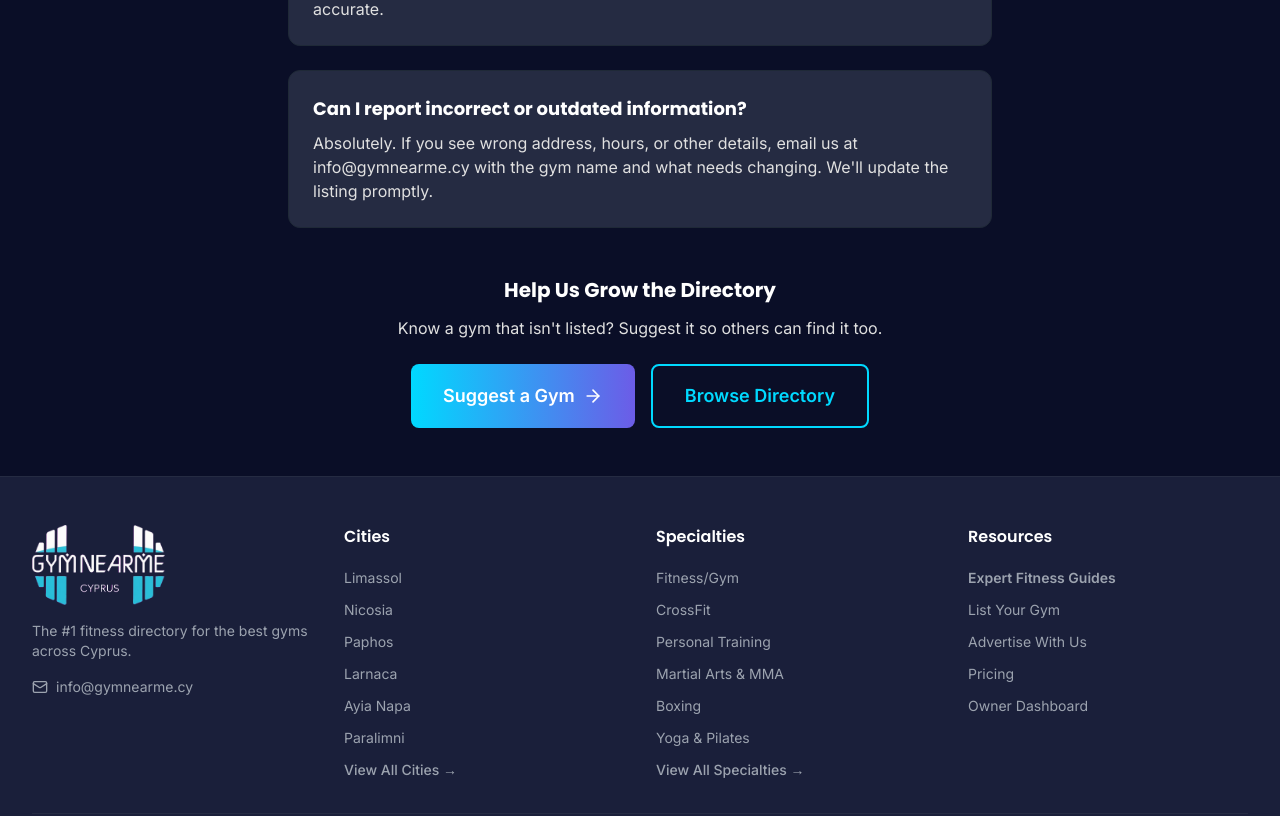
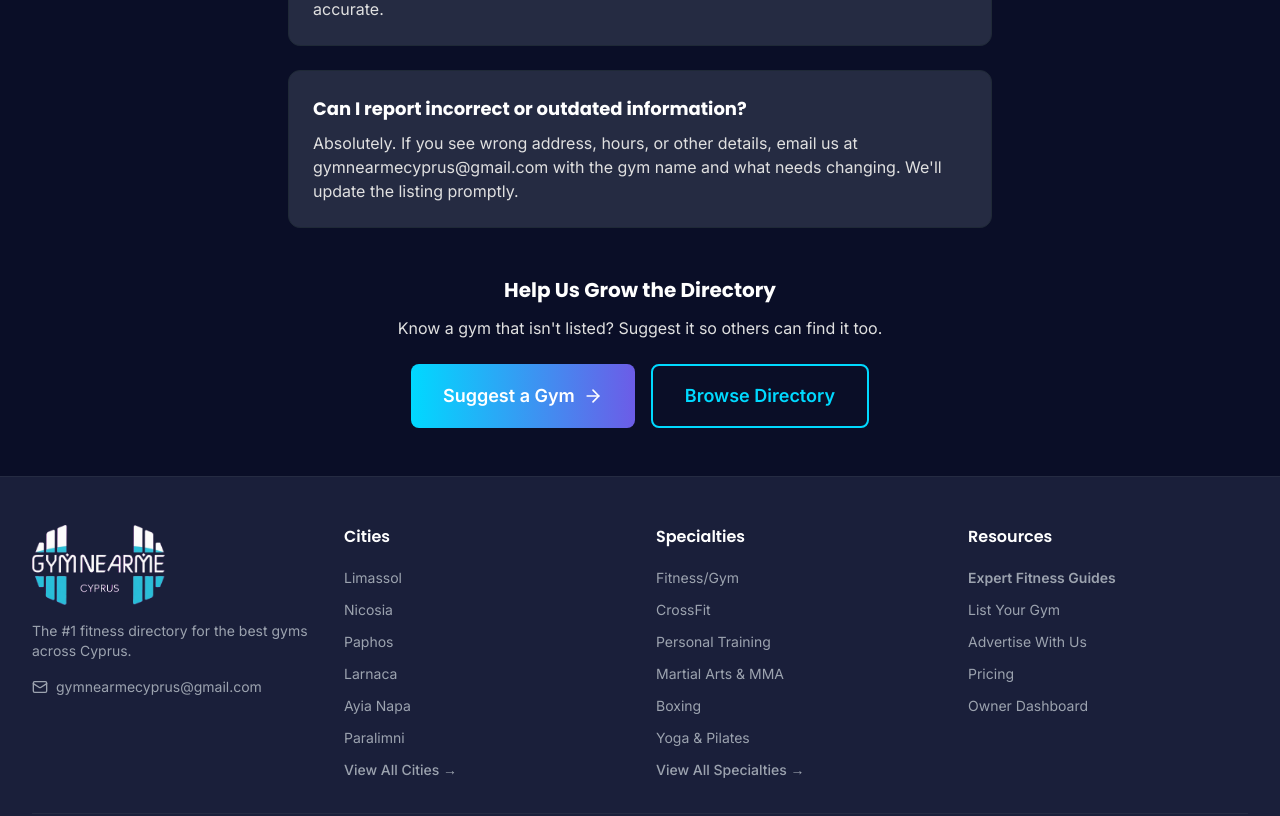
Before and after one commit to timomoebes/gymnearmecyprus-openclawd, a Next.js app: page /contact in a window 1280 px wide. Shown: the part 1960-2776 px from the top of the page. Built offline with nearby package versions, Linux system fonts and the light colour scheme; no server answers.

Commit message:
chore: update contact email to gymnearmecyprus@gmail.com site-wide
Co-authored-by: Cursor <cursoragent@cursor.com>

```diff
--- a/app/contact/page.tsx
+++ b/app/contact/page.tsx
@@ -6,7 +6,7 @@ import { Breadcrumbs } from '@/components/shared/Breadcrumbs';
 import { Button } from '@/components/shared/Button';
 import { ContactForm } from '@/components/contact/ContactForm';
 
-const CONTACT_EMAIL = 'info@gymnearme.cy';
+const CONTACT_EMAIL = 'gymnearmecyprus@gmail.com';
 
 export const metadata: Metadata = {
   title: 'Contact Us | Gym Near Me Cyprus',
@@ -19,7 +19,7 @@ const faqs = [
   {
     question: 'How do I add my gym to the directory?',
     answer:
-      'Use our free "Add Your Gym" form from the main menu or the link below. You can also email us at info@gymnearme.cy with your gym details (name, address, phone, hours, and services). We\'ll review and add it within 2–3 business days.',
+      'Use our free "Add Your Gym" form from the main menu or the link below. You can also email us at gymnearmecyprus@gmail.com with your gym details (name, address, phone, hours, and services). We\'ll review and add it within 2–3 business days.',
   },
   {
     question: 'Is the directory free to use?',
@@ -34,7 +34,7 @@ const faqs = [
   {
     question: 'Can I report incorrect or outdated information?',
     answer:
-      'Absolutely. If you see wrong address, hours, or other details, email us at info@gymnearme.cy with the gym name and what needs changing. We\'ll update the listing promptly.',
+      'Absolutely. If you see wrong address, hours, or other details, email us at gymnearmecyprus@gmail.com with the gym name and what needs changing. We\'ll update the listing promptly.',
   },
 ];
 
--- a/app/imprint/page.tsx
+++ b/app/imprint/page.tsx
@@ -44,8 +44,8 @@ export default function ImprintPage() {
               <strong>Contact:</strong>
               <br />
               Email:{' '}
-              <a href="mailto:info@gymnearme.cy" className="text-primary-blue hover:underline">
-                info@gymnearme.cy
+              <a href="mailto:gymnearmecyprus@gmail.com" className="text-primary-blue hover:underline">
+                gymnearmecyprus@gmail.com
               </a>
               <br />
               Website:{' '}
@@ -156,8 +156,8 @@ export default function ImprintPage() {
             <h2 className="text-xl font-semibold text-text-white mb-3">Contact</h2>
             <p>
               For questions regarding this imprint or legal matters, please contact us at{' '}
-              <a href="mailto:info@gymnearme.cy" className="text-primary-blue hover:underline">
-                info@gymnearme.cy
+              <a href="mailto:gymnearmecyprus@gmail.com" className="text-primary-blue hover:underline">
+                gymnearmecyprus@gmail.com
               </a>
               .
             </p>
--- a/app/privacy/page.tsx
+++ b/app/privacy/page.tsx
@@ -25,8 +25,8 @@ export default function PrivacyPage() {
             <p>
               This website is operated by <strong>Gym Near Me Cyprus</strong> (the data controller).
               For privacy-related requests you can reach us at{' '}
-              <a href="mailto:info@gymnearme.cy" className="text-primary-blue hover:underline">
-                info@gymnearme.cy
+              <a href="mailto:gymnearmecyprus@gmail.com" className="text-primary-blue hover:underline">
+                gymnearmecyprus@gmail.com
               </a>
               .
             </p>
@@ -149,8 +149,8 @@ export default function PrivacyPage() {
             </ul>
             <p className="mt-3">
               To exercise these rights, contact us at{' '}
-              <a href="mailto:info@gymnearme.cy" className="text-primary-blue hover:underline">
-                info@gymnearme.cy
+              <a href="mailto:gymnearmecyprus@gmail.com" className="text-primary-blue hover:underline">
+                gymnearmecyprus@gmail.com
               </a>
               . We will respond within the time limits required by applicable law.
             </p>
@@ -190,8 +190,8 @@ export default function PrivacyPage() {
             <p>
               For any questions about this privacy policy or your personal data, please contact us
               at{' '}
-              <a href="mailto:info@gymnearme.cy" className="text-primary-blue hover:underline">
-                info@gymnearme.cy
+              <a href="mailto:gymnearmecyprus@gmail.com" className="text-primary-blue hover:underline">
+                gymnearmecyprus@gmail.com
               </a>
               .
             </p>
--- a/app/terms/page.tsx
+++ b/app/terms/page.tsx
@@ -231,8 +231,8 @@ export default function TermsPage() {
             <h2 className="text-xl font-semibold text-text-white mb-3">14. Contact</h2>
             <p>
               If you have any questions about these Terms of Service, please contact us at{' '}
-              <a href="mailto:info@gymnearme.cy" className="text-primary-blue hover:underline">
-                info@gymnearme.cy
+              <a href="mailto:gymnearmecyprus@gmail.com" className="text-primary-blue hover:underline">
+                gymnearmecyprus@gmail.com
               </a>
               .
             </p>
--- a/components/contact/ContactForm.tsx
+++ b/components/contact/ContactForm.tsx
@@ -4,7 +4,7 @@ import React, { useState } from 'react';
 import { Send } from 'lucide-react';
 import { Button } from '@/components/shared/Button';
 
-const CONTACT_EMAIL = 'info@gymnearme.cy';
+const CONTACT_EMAIL = 'gymnearmecyprus@gmail.com';
 
 const SUBJECT_OPTIONS = [
   { value: '', label: 'Select a topic' },
--- a/components/layout/Footer.tsx
+++ b/components/layout/Footer.tsx
@@ -30,7 +30,7 @@ export const Footer: React.FC = () => {
             <div className="space-y-2 text-sm text-text-muted">
               <div className="flex items-center space-x-2">
                 <Mail className="w-4 h-4" />
-                <span>info@gymnearme.cy</span>
+                <span>gymnearmecyprus@gmail.com</span>
               </div>
             </div>
           </div>
--- a/lib/utils/schema.ts
+++ b/lib/utils/schema.ts
@@ -103,7 +103,7 @@ export function generateOrganizationSchema() {
     contactPoint: {
       '@type': 'ContactPoint',
       contactType: 'Customer Service',
-      email: 'info@gymnearme.cy',
+      email: 'gymnearmecyprus@gmail.com',
     },
   };
 }
```
Also changed, not shown: 1 other file (tests, documents, lock files or other folders).
